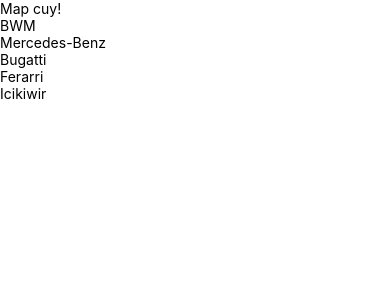
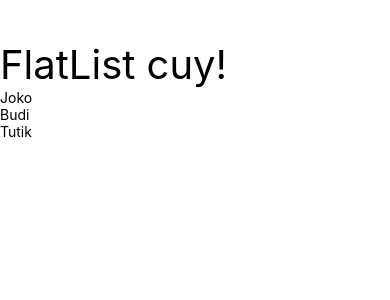
Before and after one commit to adhxabre/rnb41, a React Native app: screen / in a window 390 px wide. Shown: the top 300 px of the page. Built offline with nearby package versions, Linux system fonts and the light colour scheme.

Commit message:
Flatlist

```diff
--- a/App.js
+++ b/App.js
@@ -1,13 +1,13 @@
 import { StatusBar } from "expo-status-bar";
 import { View } from "react-native";
 
-import Map from "./src/screen/map";
+import FlatList from "./src/screen/flatlist";
 
 export default function App() {
   return (
     <View>
       <StatusBar />
-      <Map />
+      <FlatList />
     </View>
   );
 }
--- /dev/null
+++ b/src/screen/flatlist.js
@@ -0,0 +1,24 @@
+import { StatusBar } from "expo-status-bar";
+import React from "react";
+import {
+  View,
+  Text,
+  FlatList as Fl
+} from "react-native";
+
+export default function FlatList() {
+  return (
+    <View>
+      <StatusBar />
+      <Text style={{fontSize: 40, marginTop: 40}}>FlatList cuy!</Text>
+
+      <Fl
+        data={[
+          {name: "Joko"}, {name: "Budi"}, {name: "Tutik"},
+        ]}
+        renderItem={({ item }) => <Text>{item.name}</Text>}
+        keyExtractor={(item) => item.name}
+      />
+    </View>
+  );
+}
--- a/src/screen/map.js
+++ /dev/null
@@ -1,22 +0,0 @@
-import { StatusBar } from "expo-status-bar";
-import React from "react";
-import {
-  View,
-  Text,
-} from "react-native";
-
-export default function Map() {
-  const cars = ["BWM", "Mercedes-Benz", "Bugatti", "Ferarri", "Icikiwir"]
-
-  return (
-    <View>
-      <StatusBar />
-      <Text>Map cuy!</Text>
-      {
-        cars.map((car, i) => (
-          <Text key={i}>{car}</Text>
-        ))
-      }
-    </View>
-  );
-}
```
